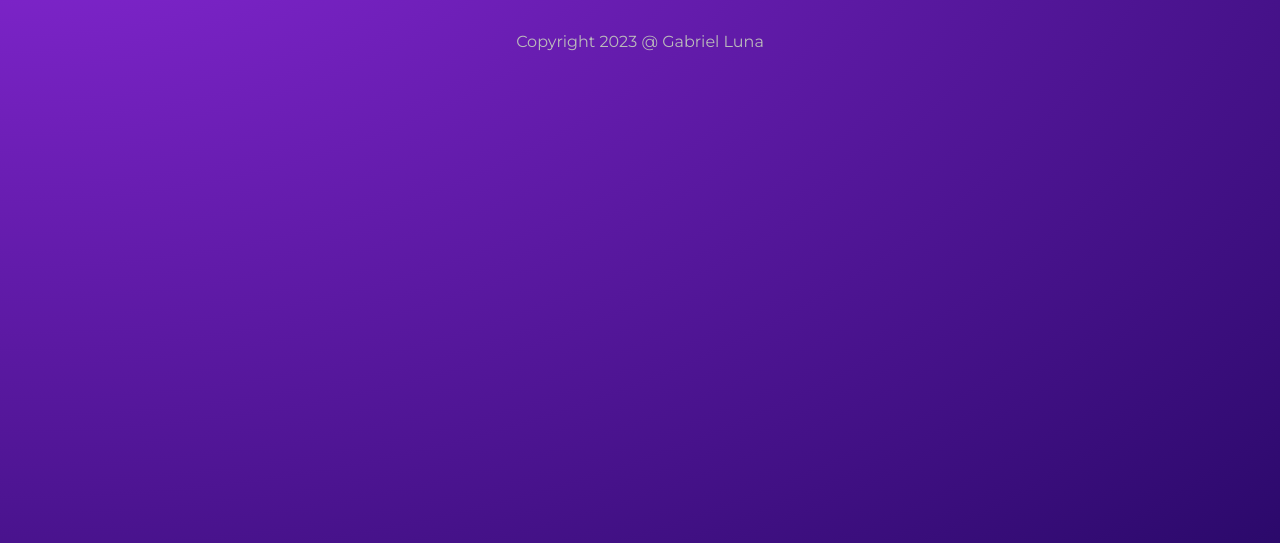
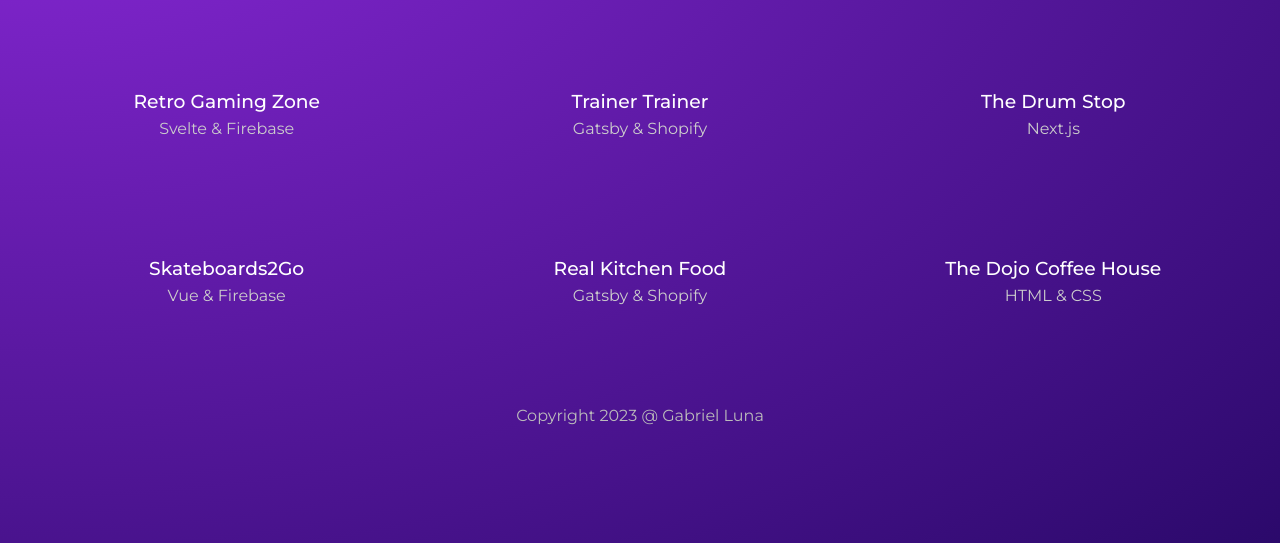
Before and after one commit to luna26gabriel/Gatsby-Study, a Gatsby site: page /projects in a window 1280 px wide. Shown: the part 257-800 px from the top of the page. Built offline with nearby package versions, Linux system fonts and the light colour scheme; Gatsby itself is replaced by a stand-in of ours.

Commit message:
lesson-13 code: order querys and fixes

```diff
--- a/src/pages/projects/index.js
+++ b/src/pages/projects/index.js
@@ -1,15 +1,41 @@
+import { graphql, Link } from 'gatsby';
 import React from 'react'
 import Layout from '../../components/Layout'
 const styles = require("../../styles/projects.module.css");
 
-export default function Projects
-() {
+export default function Projects({ data }) {
+  console.log(data);
+  const projects = data.allMarkdownRemark.nodes;
   return (
     <Layout>
       <div className={styles.portfolio}>
         <h2>Projects</h2>
         <h3>Projects & WebSites I've Created</h3>
+        <div className={styles.projects}>
+          {projects.map(project => (
+            <Link to={"/projects/" +project.frontmatter.slug } ket={ project.id }>
+              <div>
+                <h3>{ project.frontmatter.title }</h3>
+                <p>{ project.frontmatter.stack }</p>
+              </div>
+            </Link>
+          ))}
+        </div>
       </div>
     </Layout>
   )
 }
+
+export const query = graphql`
+query ProjectsPage {
+  allMarkdownRemark(sort: {frontmatter: {date: DESC}}) {
+    nodes {
+      frontmatter {
+        title
+        stack
+        slug
+      }
+      id
+    }
+  }
+}`;
--- a/src/projects/dojo-coffing-house.md
+++ b/src/projects/dojo-coffing-house.md
@@ -2,6 +2,7 @@
 title: The Dojo Coffee House
 stack: HTML & CSS
 slug: the-dojo-coffee-house
+date: 2021-01-01T00:00:00+00:00
 ---
 
 Lorem ninja ipsum dolor sit amet, consectetuer adipiscing elit, sed diam nonummy nibh euismod tincidunt ut laoreet dolore magna aliquam erat volutpat. Ut ninja wisi enim ad minim veniam, quis nostrud exerci tation ullamcorper suscipit ninja lobortis nisl ut aliquip ex ea commodo consequat. Duis ninja autem vel eum iriure dolor in hendrerit in vulputate ninja velit esse molestie consequat, vel illum dolore eu feugiat nulla ninja facilisis at vero eros et accumsan et iusto odio dignissim qui blandit praesent luptatum zzril delenit augue duis dolore te feugait nulla facilisi. Nam ninja ipsum liber tempor cum soluta nobis eleifend option congue nihil imperdiet doming id quod mazim placerat facer possim assum. Typi ninja non habent claritatem insitam; est usus legentis in iis qui facit eorum claritatem. Investigationes ninja demonstraverunt lectores legere me lius quod ii legunt saepius. Claritas ninja est etiam processus dynamicus, qui ninja sequitur mutationem consuetudium lectorum. Mirum ninja est notare quam littera gothica, quam nunc putamus parum claram, anteposuerit litterarum formas humanitatis per seacula quarta decima et quinta decima. Eodem ninja ipsum modo typi, qui nunc nobis videntur parum clari, fiant sollemnes in ninja futurum.
--- a/src/projects/real-kitchen-food.md
+++ b/src/projects/real-kitchen-food.md
@@ -1,8 +1,8 @@
-
 ---
 title: Real Kitchen Food
 stack: Gatsby & Shopify
 slug: real-kitchen-food
+date: 2021-01-02T00:00:00+00:00
 ---
 
 Lorem ninja ipsum dolor sit amet, consectetuer adipiscing elit, sed diam nonummy nibh euismod tincidunt ut laoreet dolore magna aliquam erat volutpat. Ut ninja wisi enim ad minim veniam, quis nostrud exerci tation ullamcorper suscipit ninja lobortis nisl ut aliquip ex ea commodo consequat. Duis ninja autem vel eum iriure dolor in hendrerit in vulputate ninja velit esse molestie consequat, vel illum dolore eu feugiat nulla ninja facilisis at vero eros et accumsan et iusto odio dignissim qui blandit praesent luptatum zzril delenit augue duis dolore te feugait nulla facilisi. Nam ninja ipsum liber tempor cum soluta nobis eleifend option congue nihil imperdiet doming id quod mazim placerat facer possim assum. Typi ninja non habent claritatem insitam; est usus legentis in iis qui facit eorum claritatem. Investigationes ninja demonstraverunt lectores legere me lius quod ii legunt saepius. Claritas ninja est etiam processus dynamicus, qui ninja sequitur mutationem consuetudium lectorum. Mirum ninja est notare quam littera gothica, quam nunc putamus parum claram, anteposuerit litterarum formas humanitatis per seacula quarta decima et quinta decima. Eodem ninja ipsum modo typi, qui nunc nobis videntur parum clari, fiant sollemnes in ninja futurum.
--- a/src/projects/retro-gaming-zone.md
+++ b/src/projects/retro-gaming-zone.md
@@ -2,6 +2,7 @@
 title: Retro Gaming Zone
 stack: Svelte & Firebase
 slug: retro-gaming-zone
+date: 2021-01-10T00:00:00+00:00
 ---
 
 Lorem ninja ipsum dolor sit amet, consectetuer adipiscing elit, sed diam nonummy nibh euismod tincidunt ut laoreet dolore magna aliquam erat volutpat. Ut ninja wisi enim ad minim veniam, quis nostrud exerci tation ullamcorper suscipit ninja lobortis nisl ut aliquip ex ea commodo consequat. Duis ninja autem vel eum iriure dolor in hendrerit in vulputate ninja velit esse molestie consequat, vel illum dolore eu feugiat nulla ninja facilisis at vero eros et accumsan et iusto odio dignissim qui blandit praesent luptatum zzril delenit augue duis dolore te feugait nulla facilisi. Nam ninja ipsum liber tempor cum soluta nobis eleifend option congue nihil imperdiet doming id quod mazim placerat facer possim assum. Typi ninja non habent claritatem insitam; est usus legentis in iis qui facit eorum claritatem. Investigationes ninja demonstraverunt lectores legere me lius quod ii legunt saepius. Claritas ninja est etiam processus dynamicus, qui ninja sequitur mutationem consuetudium lectorum. Mirum ninja est notare quam littera gothica, quam nunc putamus parum claram, anteposuerit litterarum formas humanitatis per seacula quarta decima et quinta decima. Eodem ninja ipsum modo typi, qui nunc nobis videntur parum clari, fiant sollemnes in ninja futurum.
--- a/src/projects/skateboards2go.md
+++ b/src/projects/skateboards2go.md
@@ -2,6 +2,7 @@
 title: Skateboards2Go
 stack: Vue & Firebase
 slug: skateboards-to-go
+date: 2021-01-03T00:00:00+00:00
 ---
 
 Lorem ninja ipsum dolor sit amet, consectetuer adipiscing elit, sed diam nonummy nibh euismod tincidunt ut laoreet dolore magna aliquam erat volutpat. Ut ninja wisi enim ad minim veniam, quis nostrud exerci tation ullamcorper suscipit ninja lobortis nisl ut aliquip ex ea commodo consequat. Duis ninja autem vel eum iriure dolor in hendrerit in vulputate ninja velit esse molestie consequat, vel illum dolore eu feugiat nulla ninja facilisis at vero eros et accumsan et iusto odio dignissim qui blandit praesent luptatum zzril delenit augue duis dolore te feugait nulla facilisi. Nam ninja ipsum liber tempor cum soluta nobis eleifend option congue nihil imperdiet doming id quod mazim placerat facer possim assum. Typi ninja non habent claritatem insitam; est usus legentis in iis qui facit eorum claritatem. Investigationes ninja demonstraverunt lectores legere me lius quod ii legunt saepius. Claritas ninja est etiam processus dynamicus, qui ninja sequitur mutationem consuetudium lectorum. Mirum ninja est notare quam littera gothica, quam nunc putamus parum claram, anteposuerit litterarum formas humanitatis per seacula quarta decima et quinta decima. Eodem ninja ipsum modo typi, qui nunc nobis videntur parum clari, fiant sollemnes in ninja futurum.
--- a/src/projects/the-drum-stop.md
+++ b/src/projects/the-drum-stop.md
@@ -1,8 +1,8 @@
-
 ---
 title: The Drum Stop
 stack: Next.js
 slug: the-drum-stop
+date: 2021-01-05T00:00:00+00:00
 ---
 
 Lorem ninja ipsum dolor sit amet, consectetuer adipiscing elit, sed diam nonummy nibh euismod tincidunt ut laoreet dolore magna aliquam erat volutpat. Ut ninja wisi enim ad minim veniam, quis nostrud exerci tation ullamcorper suscipit ninja lobortis nisl ut aliquip ex ea commodo consequat. Duis ninja autem vel eum iriure dolor in hendrerit in vulputate ninja velit esse molestie consequat, vel illum dolore eu feugiat nulla ninja facilisis at vero eros et accumsan et iusto odio dignissim qui blandit praesent luptatum zzril delenit augue duis dolore te feugait nulla facilisi. Nam ninja ipsum liber tempor cum soluta nobis eleifend option congue nihil imperdiet doming id quod mazim placerat facer possim assum. Typi ninja non habent claritatem insitam; est usus legentis in iis qui facit eorum claritatem. Investigationes ninja demonstraverunt lectores legere me lius quod ii legunt saepius. Claritas ninja est etiam processus dynamicus, qui ninja sequitur mutationem consuetudium lectorum. Mirum ninja est notare quam littera gothica, quam nunc putamus parum claram, anteposuerit litterarum formas humanitatis per seacula quarta decima et quinta decima. Eodem ninja ipsum modo typi, qui nunc nobis videntur parum clari, fiant sollemnes in ninja futurum.
--- a/src/projects/trainer-trainer.md
+++ b/src/projects/trainer-trainer.md
@@ -2,6 +2,7 @@
 title: Trainer Trainer
 stack: Gatsby & Shopify
 slug: trainer-trainer
+date: 2021-01-07T00:00:00+00:00
 ---
 
 Lorem ninja ipsum dolor sit amet, consectetuer adipiscing elit, sed diam nonummy nibh euismod tincidunt ut laoreet dolore magna aliquam erat volutpat. Ut ninja wisi enim ad minim veniam, quis nostrud exerci tation ullamcorper suscipit ninja lobortis nisl ut aliquip ex ea commodo consequat. Duis ninja autem vel eum iriure dolor in hendrerit in vulputate ninja velit esse molestie consequat, vel illum dolore eu feugiat nulla ninja facilisis at vero eros et accumsan et iusto odio dignissim qui blandit praesent luptatum zzril delenit augue duis dolore te feugait nulla facilisi. Nam ninja ipsum liber tempor cum soluta nobis eleifend option congue nihil imperdiet doming id quod mazim placerat facer possim assum. Typi ninja non habent claritatem insitam; est usus legentis in iis qui facit eorum claritatem. Investigationes ninja demonstraverunt lectores legere me lius quod ii legunt saepius. Claritas ninja est etiam processus dynamicus, qui ninja sequitur mutationem consuetudium lectorum. Mirum ninja est notare quam littera gothica, quam nunc putamus parum claram, anteposuerit litterarum formas humanitatis per seacula quarta decima et quinta decima. Eodem ninja ipsum modo typi, qui nunc nobis videntur parum clari, fiant sollemnes in ninja futurum.
--- a/src/styles/projects.module.css
+++ b/src/styles/projects.module.css
@@ -9,3 +9,18 @@
     font-size: 2em;
     font-weight: 400;
   }
+  .projects {
+    display: grid;
+    grid-template-columns: 1fr 1fr 1fr;
+    grid-gap: 80px;
+    margin: 80px 20px;
+  }
+  .projects h3 {
+    text-align: center;
+    margin: 20px auto 0px;
+    font-weight: 500;
+  }
+  .projects p {
+    color: #ccc;
+    margin-top: 4px;
+  }
```
